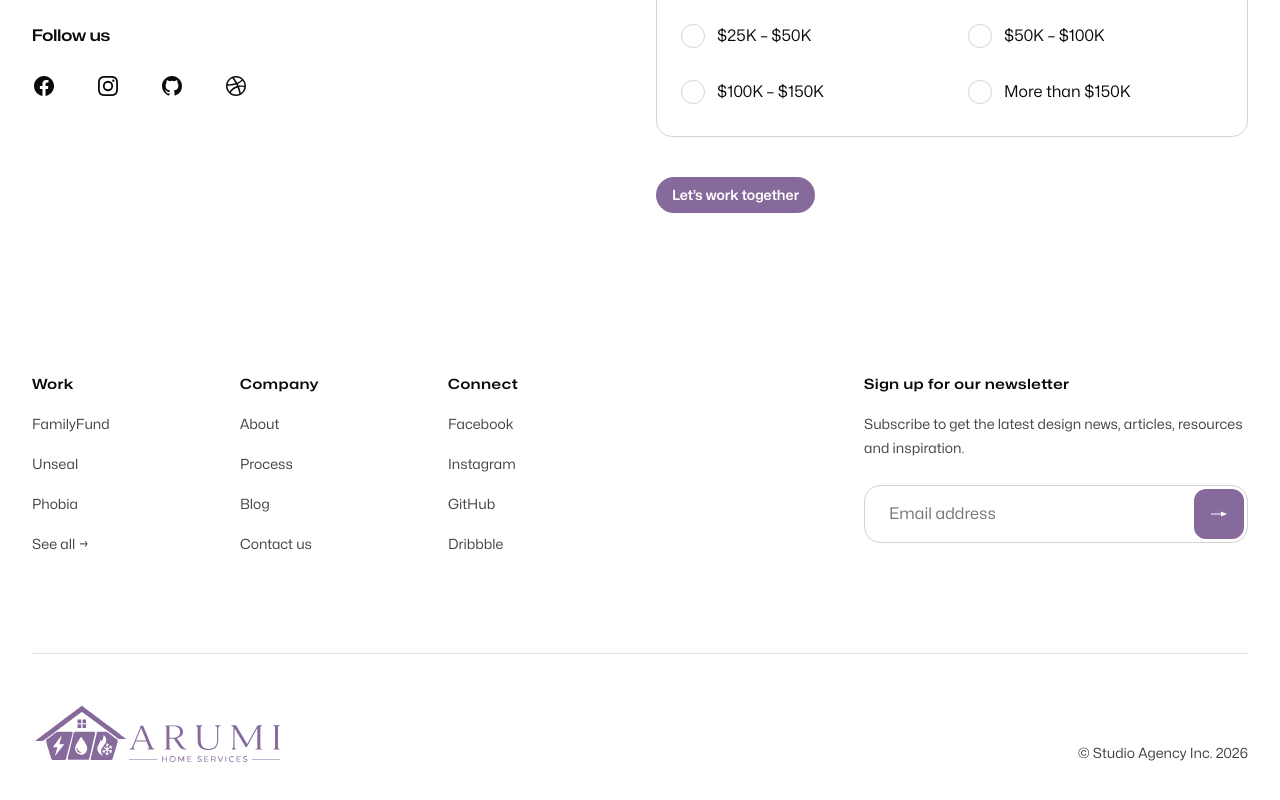
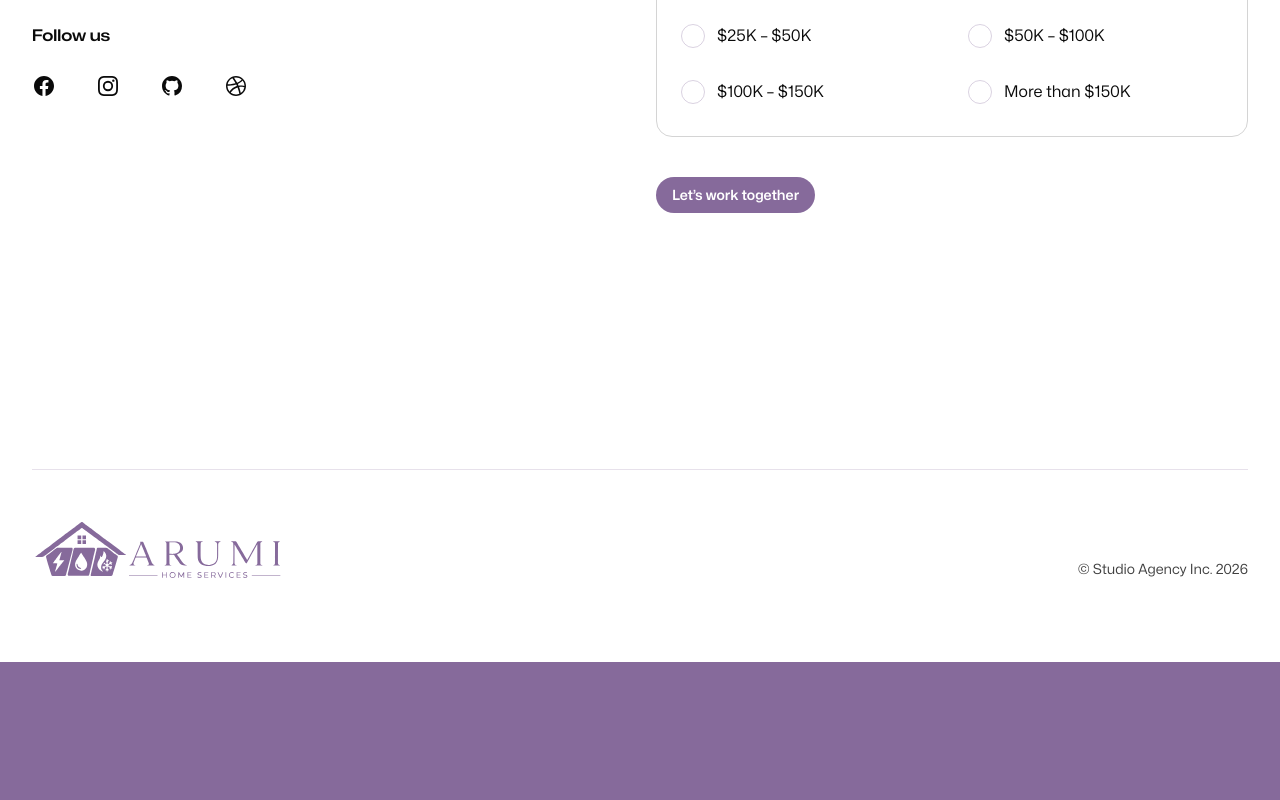
Before and after one commit to ryumartinez/studio-ts-arumi, a Next.js app: page /contact in a window 1280 px wide. Shown: the part 1138-1938 px from the top of the page. After the commit the page ends 1800 px from the top, so only its background shows below. Built offline with nearby package versions, Linux system fonts and the light colour scheme.

Commit message:
commented out footer navigation

```diff
--- a/src/components/Footer.tsx
+++ b/src/components/Footer.tsx
@@ -114,12 +114,12 @@ export function Footer() {
   return (
     <Container as="footer" className="mt-24 w-full sm:mt-32 lg:mt-40">
       <FadeIn>
-        <div className="grid grid-cols-1 gap-x-8 gap-y-16 lg:grid-cols-2">
-          <Navigation />
-          <div className="flex lg:justify-end">
-            <NewsletterForm />
-          </div>
-        </div>
+        {/*<div className="grid grid-cols-1 gap-x-8 gap-y-16 lg:grid-cols-2">*/}
+        {/*  <Navigation />*/}
+        {/*  <div className="flex lg:justify-end">*/}
+        {/*    <NewsletterForm />*/}
+        {/*  </div>*/}
+        {/*</div>*/}
         <div className="mt-24 mb-20 flex flex-wrap items-end justify-between gap-x-6 gap-y-4 border-t border-brand/20 pt-12">
           <Link href="/" aria-label="Home">
             <Logo className="h-16" fillOnHover />
```
